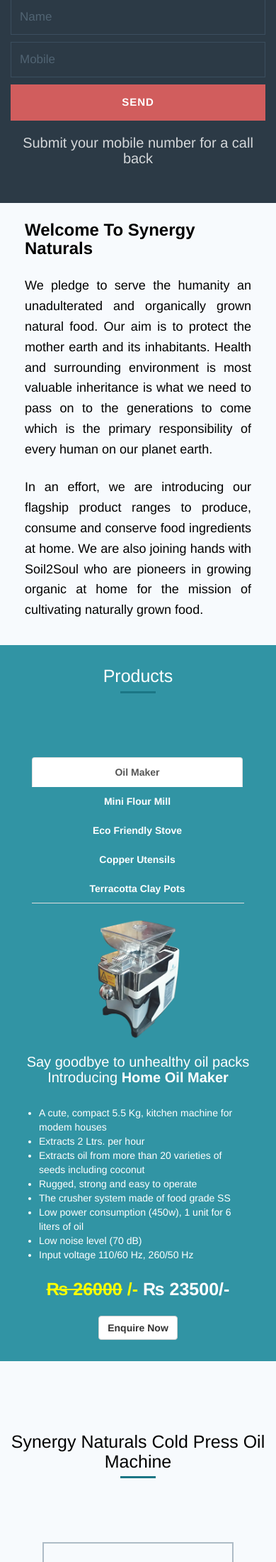
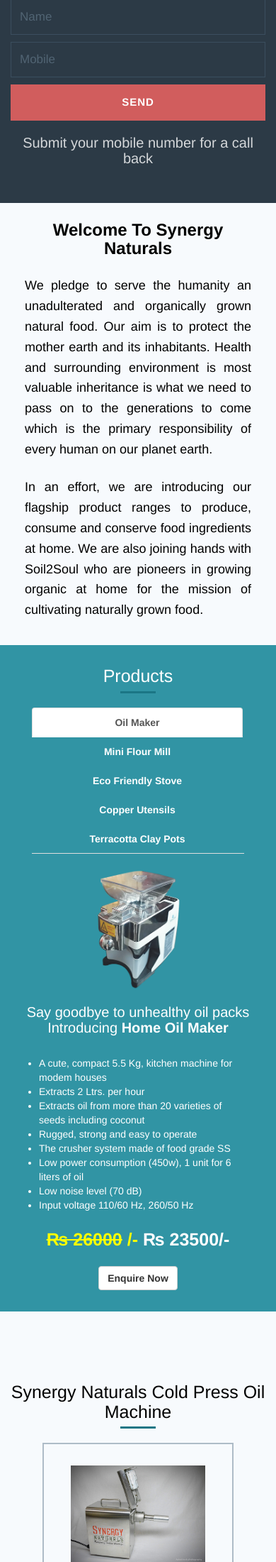
Before and after one commit to itzAki07/synergy, a PHP site: page /index.html in a window 390 px wide. Shown: the part 842-3043 px from the top of the page at 71% size. Run offline with PHP 8.4, Linux system fonts and the light colour scheme; some web fonts are replaced.

Commit message:
Update responsive.css

```diff
--- a/css/responsive.css
+++ b/css/responsive.css
@@ -47,9 +47,13 @@
     #about h2 {
         font-size: 24px;
         font-weight: bold;
+        text-align: center;
     }
     .portfolio {
         padding: 30px
+    }
+    .heading-blue {
+        margin-bottom: 30px;
     }
     .heading-blue h1 {
         margin: 0;
```
